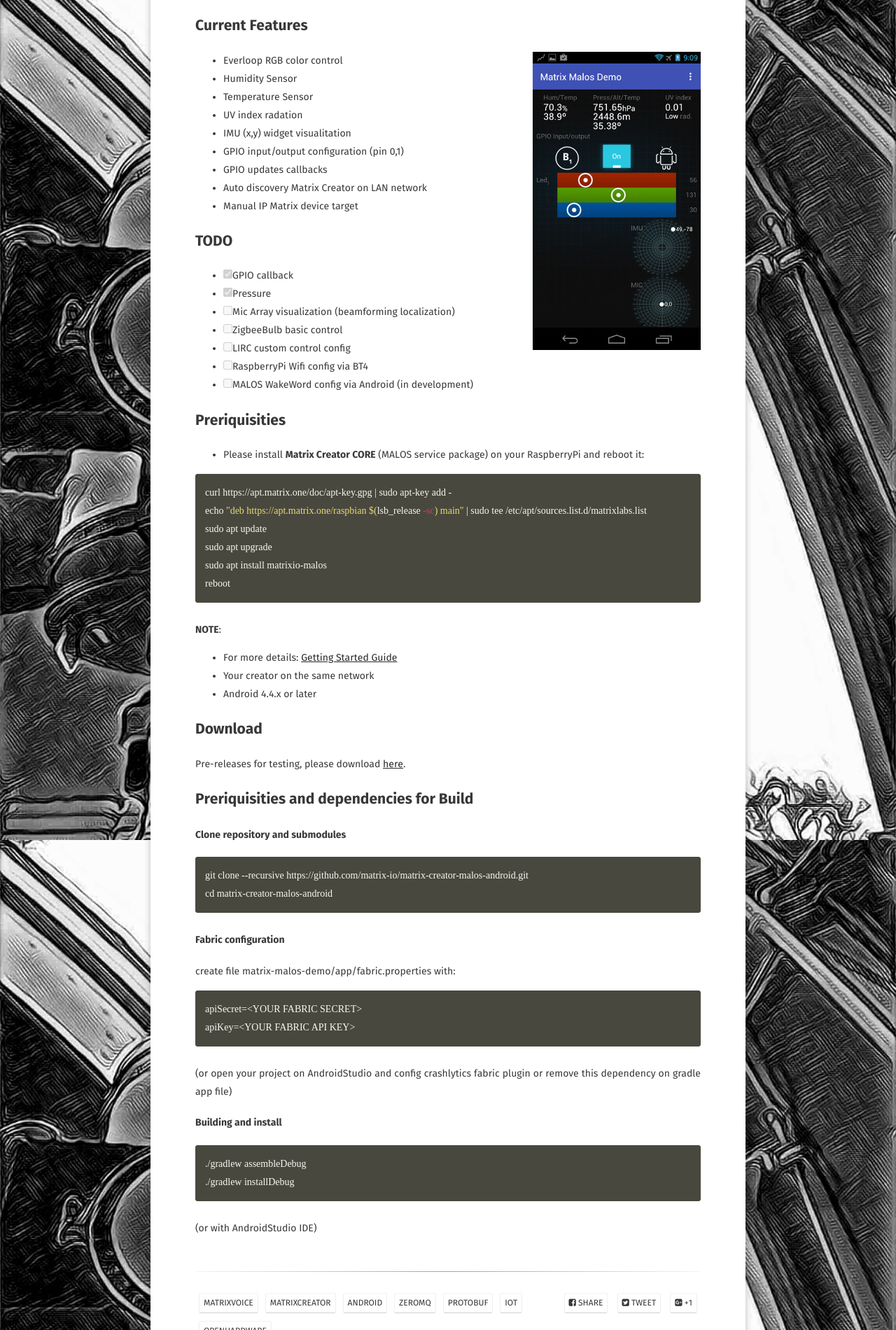
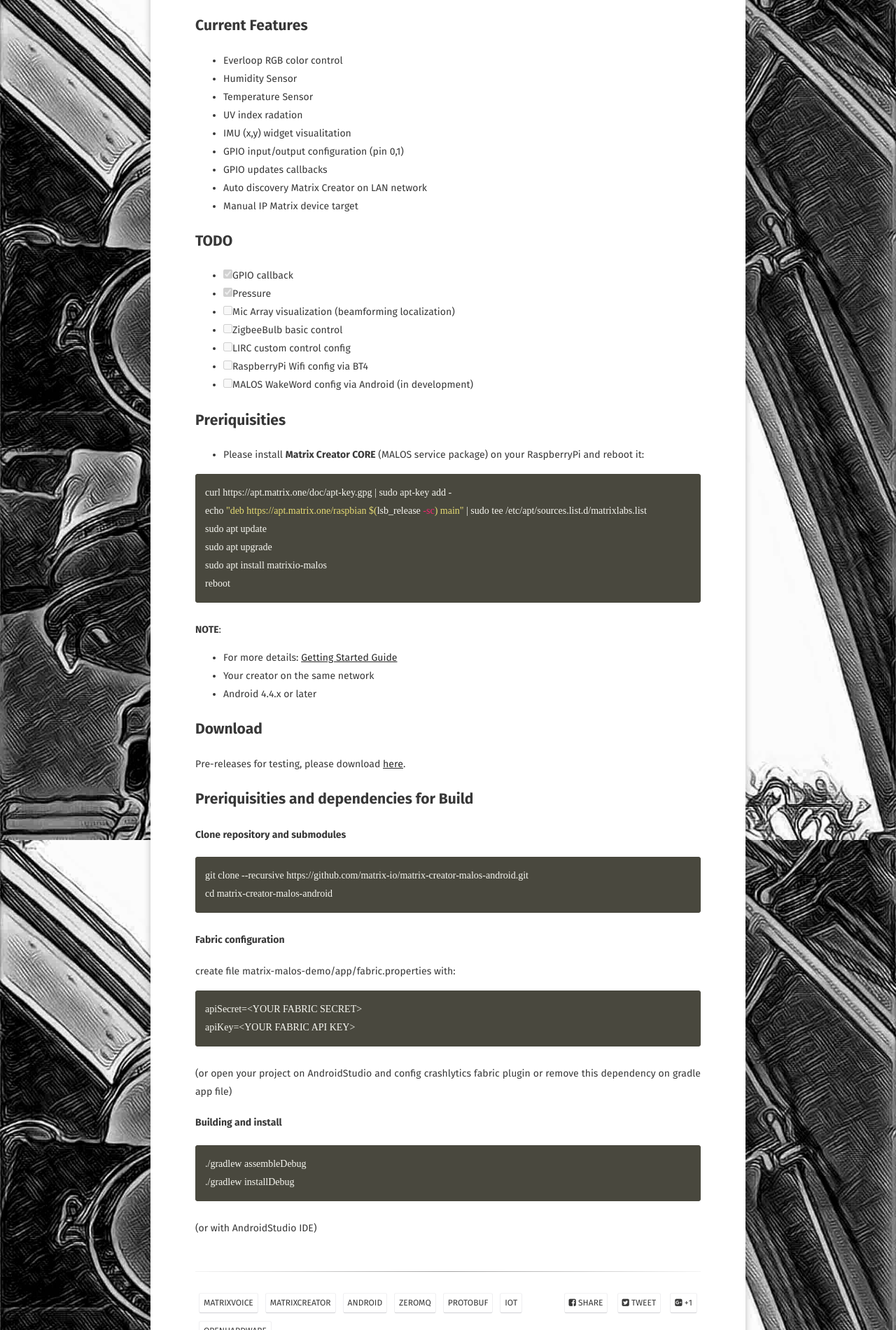
Before and after one commit to hpsaturn/hpsaturn.github.io, a Jekyll site: the page built from _posts/2016-11-17-matrix-creator-android.md, in a window 1280 px wide. Shown: the part 1360-3260 px from the top of the page at 70% size. Built offline with Jekyll 4.4.1, drawn with Linux system fonts in a browser that asks for light colours; some web fonts are replaced.

```diff
--- a/_posts/2016-11-17-matrix-creator-android.md
+++ b/_posts/2016-11-17-matrix-creator-android.md
@@ -30,7 +30,7 @@
 
 ## Current Features
 
-{% if page.feature %}
+{% if -page.mobile %}
 <a href="{{ site.url }}/assets/img/matrixcreatorandroid.jpg"><img src="{{ site.url }}/assets/img/matrixcreatorandroid.jpg" align="right"></a>
 {% endif %}
 
```
